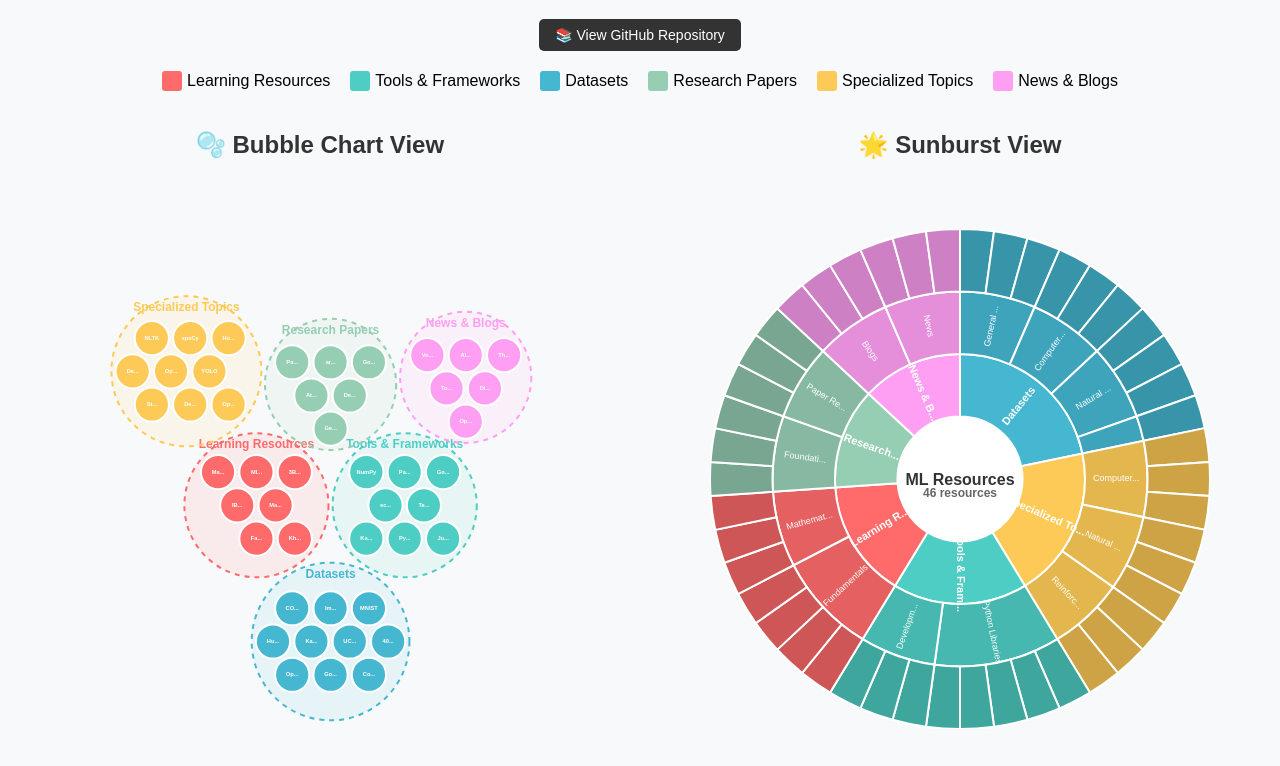
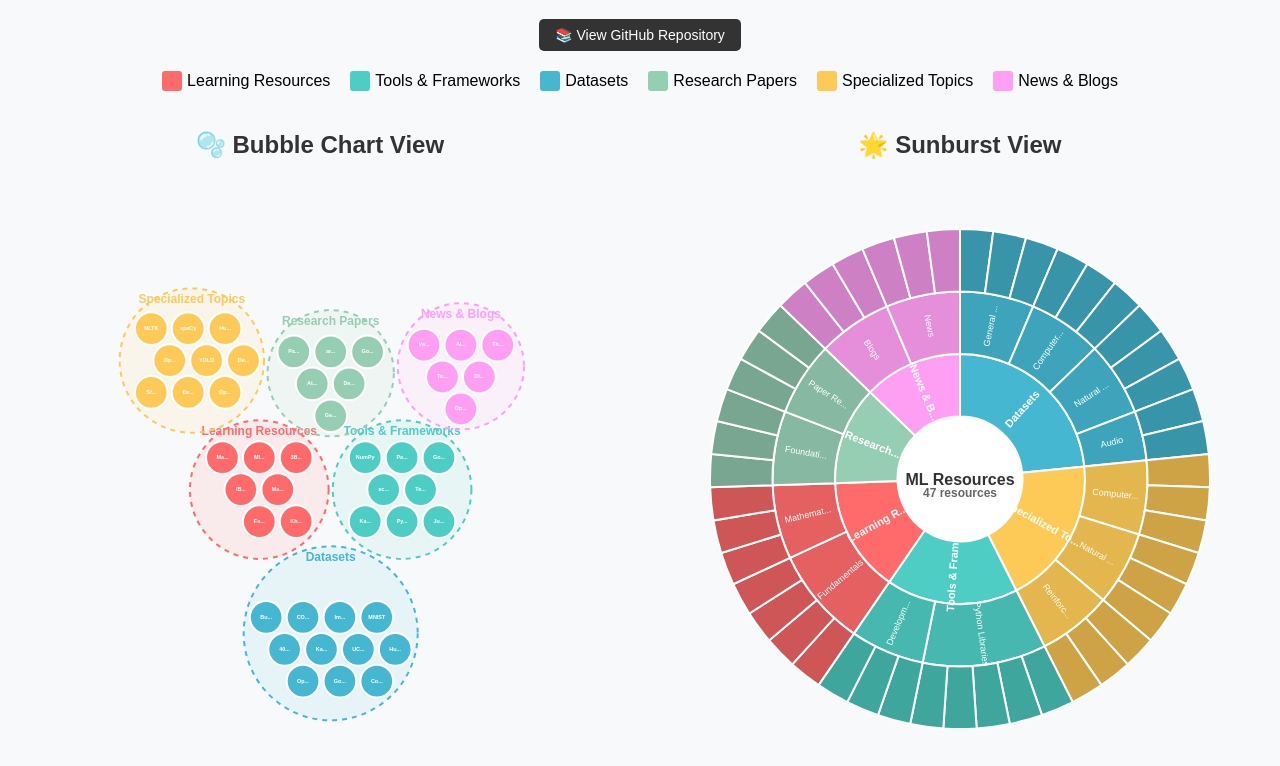
Before and after one commit to sreenuyedavalli/machine-learning-docs, a plain HTML site: page graph.html in a window 1280 px wide. Shown: the part 62-828 px from the top of the page. Drawn offline with nearby package versions, Linux system fonts and the light colour scheme.

Commit message:
Add tensorflow blog and article on audio

```diff
--- a/graph.html
+++ b/graph.html
@@ -321,6 +321,10 @@
                                                                         {
                                                                                     "name": "40 Open Source Audio Datasets for ML",
                                                                                     "url": "https://towardsdatascience.com/40-open-source-audio-datasets-for-ml-59dc39d48f06/"
+                                                                        },
+                                                                        {
+                                                                                    "name": "Building An AI-Empowered Music Library with TensorFlow",
+                                                                                    "url": "https://blog.tensorflow.org/2020/01/building-ai-empowered-music-library-tensorflow.html"
                                                                         }
                                                             ]
                                                 }
```
Also changed, not shown: 1 other file.
